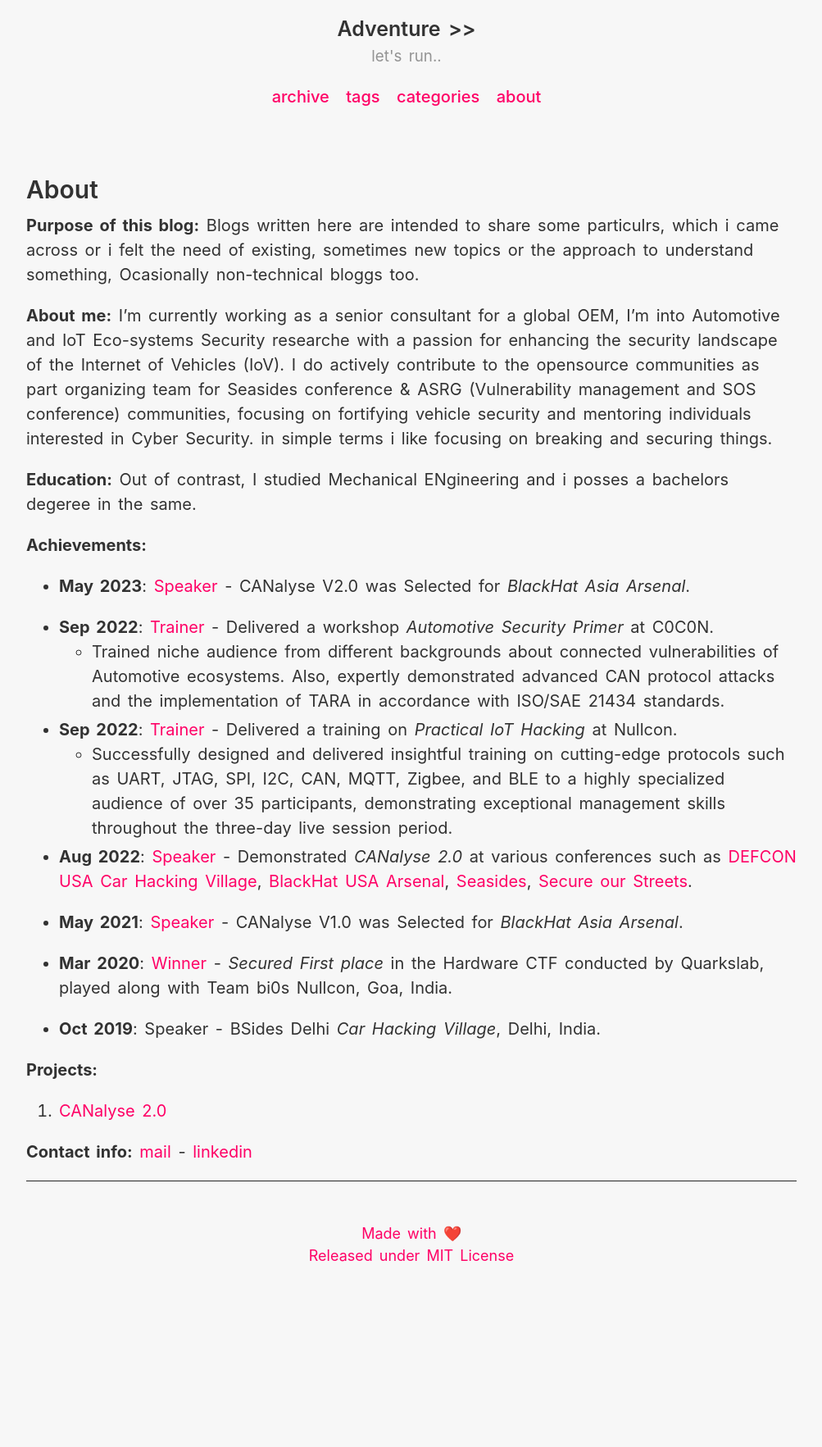
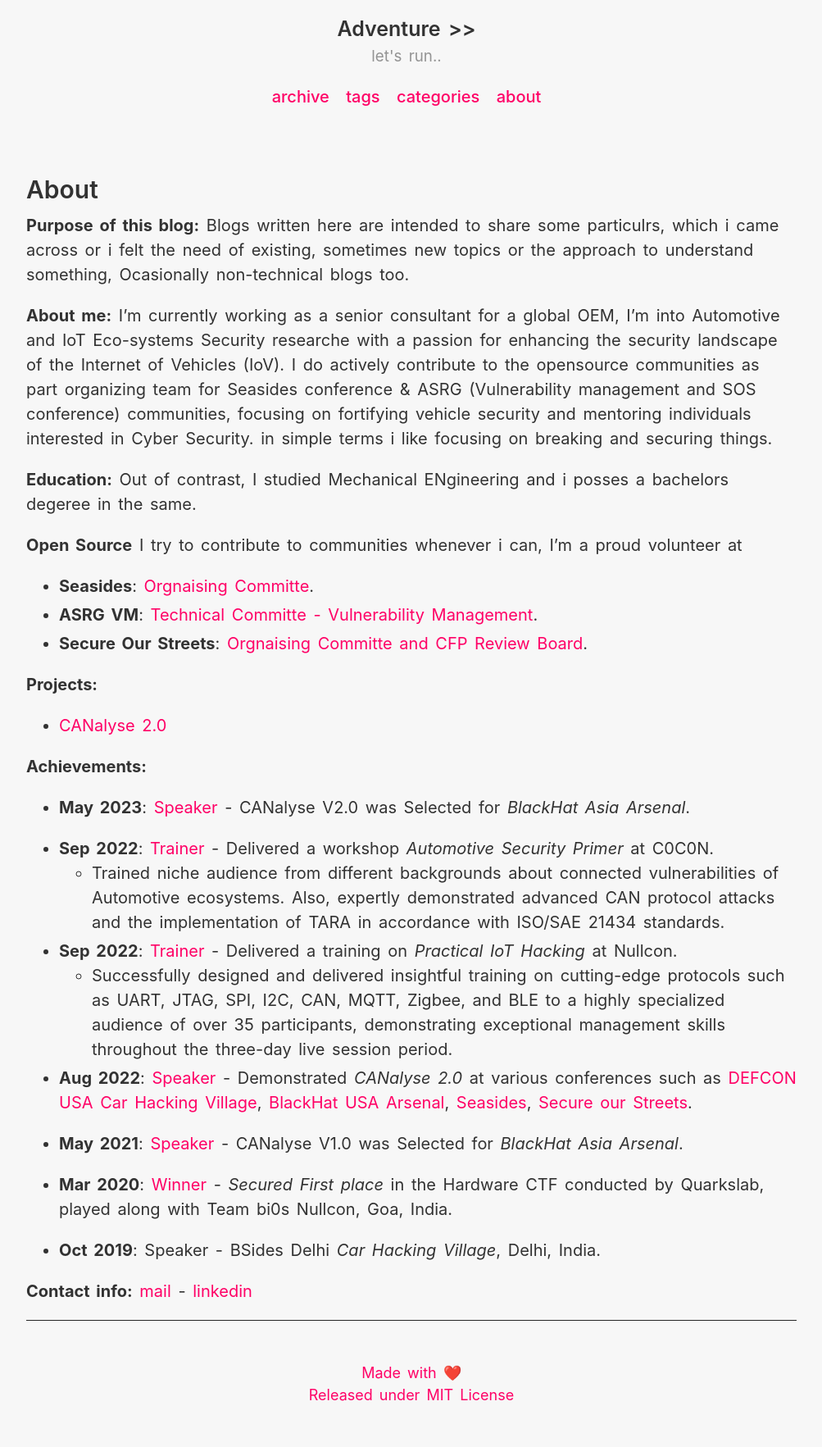
Before and after one commit to KartheekLade/kartheeklade.github.io, a Jekyll site: the page built from _pages/about.md, in a window 1280 px wide. Shown: the whole page at 82% size, without its empty margins (138-1141 px from the left). Built offline with Jekyll 4.4.1, drawn with Linux system fonts in a browser that asks for light colours; some web fonts are replaced; before the commit the page ends 1595 px from its top, so only the background shows below that.

Commit message:
updated about

```diff
--- a/_pages/about.md
+++ b/_pages/about.md
@@ -3,12 +3,21 @@ layout: page
 permalink: /about/
 title: About
 ---
-**Purpose of this blog:** Blogs written here are intended to share some particulrs, which i came across or i felt the need of existing, sometimes new topics or the approach to understand something, Ocasionally non-technical bloggs too.
+**Purpose of this blog:** Blogs written here are intended to share some particulrs, which i came across or i felt the need of existing, sometimes new topics or the approach to understand something, Ocasionally non-technical blogs too.
 
 **About me:** I'm currently working as a senior consultant for a global OEM, I'm into Automotive and IoT Eco-systems Security researche with a passion for enhancing the security landscape of the Internet of Vehicles (IoV). I do actively contribute to the opensource communities as part organizing team for Seasides conference  & ASRG (Vulnerability management and SOS conference)  communities, focusing on fortifying vehicle security and mentoring individuals interested in Cyber Security. in simple terms i like focusing on breaking and securing things.
 
 
 **Education:** Out of contrast, I studied Mechanical ENgineering and i posses a bachelors degeree in the same.
+
+**Open Source** I try to contribute to communities whenever i can, I'm a proud volunteer at
+
+- **Seasides**: [Orgnaising Committe](https://www.seasides.net).
+- **ASRG VM**: [Technical Committe - Vulnerability Management](https://www.asrg.io).
+- **Secure Our Streets**: [Orgnaising Committe and CFP Review Board](https://www.sos.asrg.io).
+
+**Projects:**
+* [CANalyse 2.0 ](https://github.com/canalyse/CANalyse-2.0)
 
 **Achievements:**
 
```
Also changed, not shown: other parts of _pages/about.md (+0 -5 lines).
